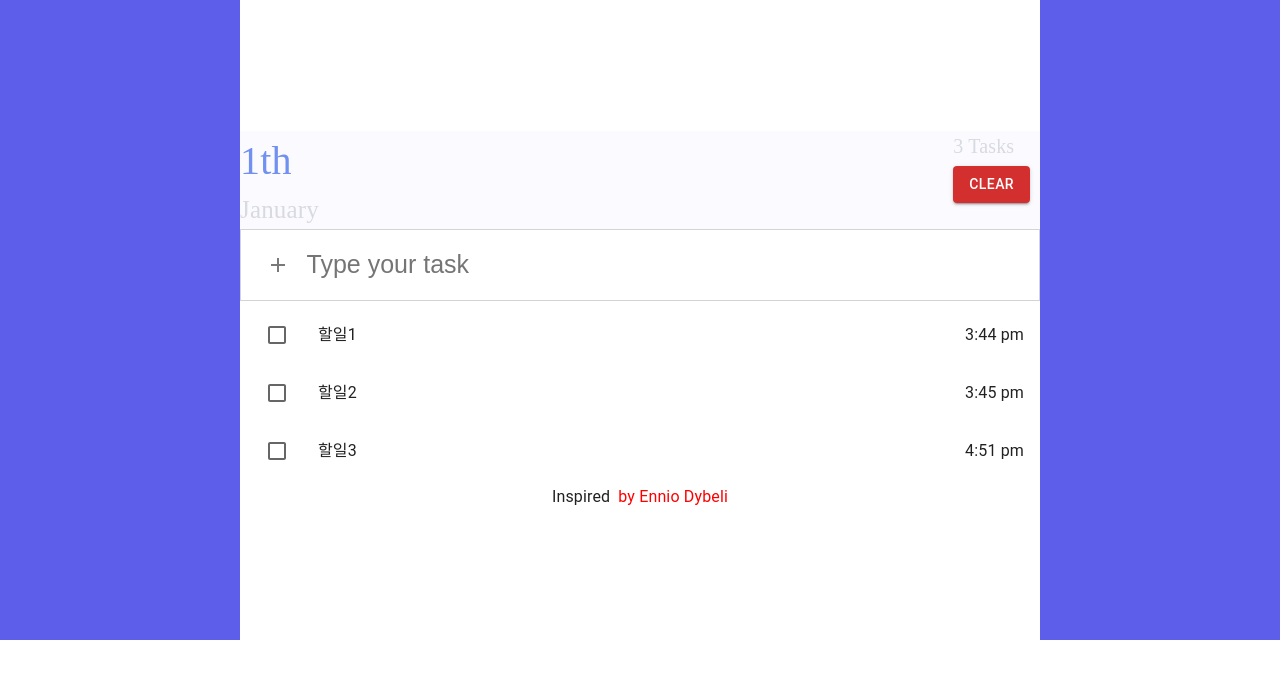
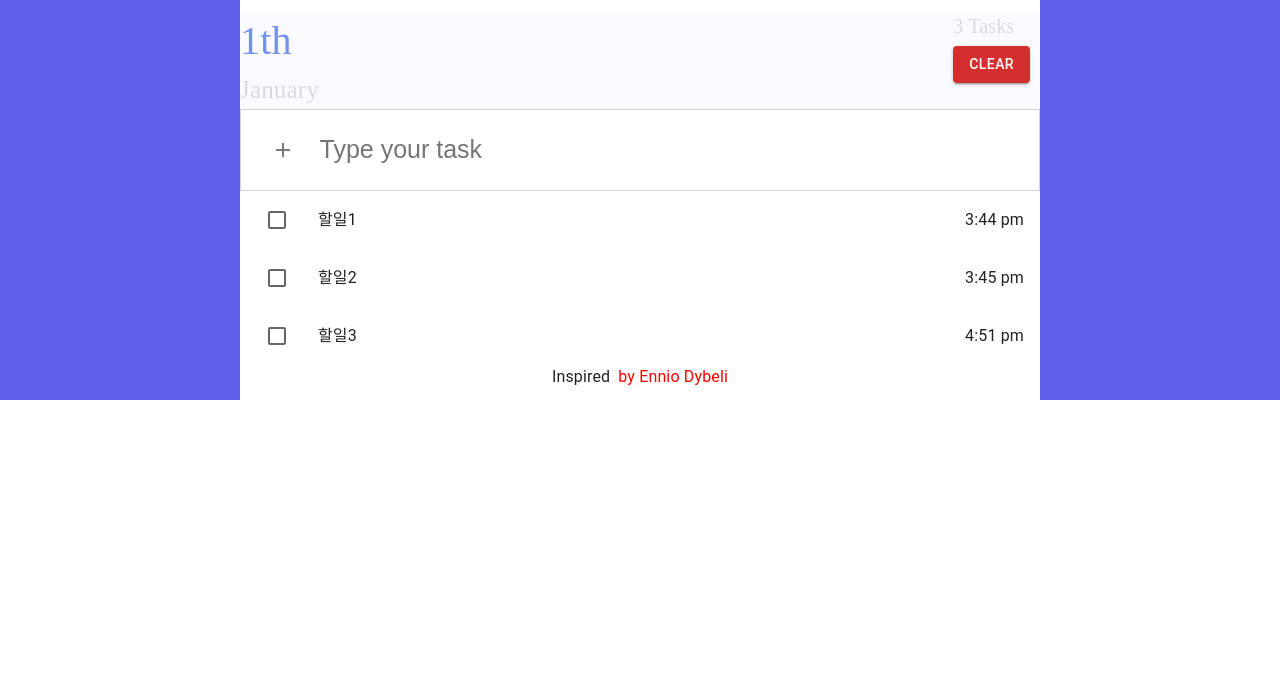
Before and after one commit to hyunsokstar/test-for-frontend, a Next.js app in the folder front/: page / in a window 1280 px wide. Shown: the top 678 px of the page. Built offline with nearby package versions, Linux system fonts and the light colour scheme; no server answers.

Commit message:
update for test

```diff
--- a/front/components/TodoInput/index.tsx
+++ b/front/components/TodoInput/index.tsx
@@ -15,10 +15,11 @@ type Props = {
 
 const useStyles = makeStyles((theme) => ({
   iconForInputEnter: {
+    // padding: "10px",
     transition: theme.transitions.create(["border-radius", "background-color"]),
     "&:hover": {
       borderRadius: "4px",
-      backgroundColor: "#F7F2F1"
+      backgroundColor: "#e3dbd9"
     }
   }
 }));
@@ -53,8 +54,8 @@ function TodoInput({ add_todo, inputValue, setInputValue }: Props) {
 
   return (
     <div style={{ display: "flex",padding:"10px", border: "1px solid lightgray" }}>
-      <div style={{ backgroundColor: "white", display: "flex", textAlign: "center", alignItems: "center", marginLeft: "10px", padding: "5px" }} className={classes.iconForInputEnter}>
-        <AddIcon style={{ opacity: "0.6" }} onClick={add_todo2} />
+      <div style={{ backgroundColor: "white", display: "flex", textAlign: "center", alignItems: "center", marginLeft: "10px", padding: "10px" }} >
+        <AddIcon style={{ opacity: "0.6" }} onClick={add_todo2} className={classes.iconForInputEnter}/>
 
         <input
           ref={inputRef}
@@ -62,7 +63,7 @@ function TodoInput({ add_todo, inputValue, setInputValue }: Props) {
           id="fname"
           name="fname"
           placeholder=' Type your task'
-          style={{ width: "100%", height: "40px", fontSize: "25px", outline: "none", padding: "10px", border:"none" }}
+          style={{ width: "100%", height: "40px", fontSize: "25px", outline: "none", padding: "18px", border:"none" }}
           onChange={inputHandler}
           onKeyDown={(e) => key_down_handler(e)}
           value={inputValue}
--- a/front/components/container/TodosContainer.tsx
+++ b/front/components/container/TodosContainer.tsx
@@ -1,13 +1,122 @@
-import React from 'react'
-import TodosTable from '../TodosTable'
-
+import React, { useState, useEffect } from 'react'
+import TodoHeader from '../TodoHeader'
+import TodoInput from '../TodoInput'
+import TodoList from '../TodoList'
+import BottomContainer from '../Bottom'
 
 type Props = {}
 
+interface row_type_for_delete_row {
+    id: number;
+    todo: string;
+    createdAt: string;
+}
+
+const sapme_todos = [
+    { id: 1, todo: "할일1", createdAt: "3:44 pm" },
+    { id: 2, todo: "할일2", createdAt: "3:45 pm" },
+    { id: 3, todo: "할일3", createdAt: "4:51 pm" },
+]
+
 function TodosContainer({ }: Props) {
+    const [data_for_todos, set_data_for_todos] = useState<any>(sapme_todos);
+    const [checked_list, set_checked_list] = useState<Array<number>>([]);
+    const [inputValue, setInputValue] = useState("")
+
+    const add_todo = async (e: any, todoData = "") => {
+        const randomId = Math.random();
+        console.log("e.key : ", e.key);
+
+
+        let todo = todoData;
+
+        const time = await new Date();
+        const create_at_for_row = await time.toLocaleTimeString("en", { hour: '2-digit', minute: '2-digit' }).toLowerCase();
+
+        if (e.key === 'Enter') {
+            todo = e.target.value;
+            if (todo === "") {
+                alert("할일을 입력해 주세요")
+            } else {
+                set_data_for_todos((prev: any) => [...prev, { id: randomId, todo: todo, createdAt: create_at_for_row }]);
+                setInputValue("")
+            }
+
+        } else if (e.key === "icon") {
+            if (todoData !== "") {
+                set_data_for_todos((prev: any) => [...prev, { id: randomId, todo: todo, createdAt: create_at_for_row }]);
+                setInputValue("")
+            } else {
+                alert("할일을 입력해 주세요 !")
+            }
+        }
+
+    }
+
+    const checkHandler = (e: React.FormEvent<HTMLInputElement>) => {
+        const target = e.target as HTMLInputElement;
+        const checked = target.checked;
+        const checked_id = Number(target.id);
+
+        if (checked) {
+            set_checked_list(([...checked_list, checked_id]))
+        } else {
+            console.log("체크 취소 => 체크 ");
+            const new_checked_list = checked_list.filter((chid: any) => {
+                if (chid !== checked_id) {
+                    return checked_id;
+                }
+            })
+            set_checked_list(new_checked_list);
+        }
+
+    }
+
+    const clearButtonHandler = () => {
+        console.log("clearButtonHandler : ", clearButtonHandler);
+
+        // set_data_for_todos([]);
+        if (checked_list.length === 0) {
+            alert("삭제할 row를 선택해 주세요 !!");
+            return;
+        } else {
+            set_data_for_todos([]);
+        }
+
+        const new_data_for_todos_for_delete = data_for_todos.filter((row: row_type_for_delete_row) => {
+            // console.log("row : ",row);
+            if (!checked_list.includes(row.id)) {
+                return row;
+            }
+
+        })
+        set_data_for_todos(new_data_for_todos_for_delete);
+
+    }
+
     return (
-        <div>
-            <TodosTable />
+        <div style={{
+            display: "flex",
+            flexDirection: "column",
+            border: "0px solid blue",
+            width: "100%",
+            margin: "auto",
+            // gap: '5px'
+        }}>
+
+            <div style={{ padding: "0px" }}>
+                <TodoHeader task_of_number={data_for_todos.length} clearButtonHandler={clearButtonHandler} />
+                <TodoInput add_todo={add_todo} inputValue={inputValue} setInputValue={setInputValue} />
+            </div>
+
+            <div>
+                <TodoList data_for_todos={data_for_todos} checkHandler={checkHandler} checked_list={checked_list} />
+            </div>
+
+            <div style={{ display: "flex", justifyContent: "center" }}>
+                <BottomContainer />
+            </div>
+
         </div>
     )
 }
--- a/front/components/container/TodosContainer2.tsx
+++ /dev/null
@@ -1,124 +0,0 @@
-import React, { useState, useEffect } from 'react'
-import TodoHeader from '../../components/TodoHeader'
-import TodoInput from '../../components/TodoInput'
-import TodoList from '../../components/TodoList'
-import BottomContainer from '../../components/Bottom'
-
-type Props = {}
-
-interface row_type_for_delete_row {
-    id: number;
-    todo: string;
-    createdAt: string;
-}
-
-const sapme_todos = [
-    { id: 1, todo: "할일1", createdAt: "3:44 pm" },
-    { id: 2, todo: "할일2", createdAt: "3:45 pm" },
-    { id: 3, todo: "할일3", createdAt: "4:51 pm" },
-]
-
-function TodosContainer2({ }: Props) {
-    const [data_for_todos, set_data_for_todos] = useState<any>(sapme_todos);
-    const [checked_list, set_checked_list] = useState<Array<number>>([]);
-    const [inputValue, setInputValue] = useState("")
-
-    const add_todo = async (e: any, todoData = "") => {
-        const randomId = Math.random();
-        console.log("e.key : ", e.key);
-
-
-        let todo = todoData;
-
-        const time = await new Date();
-        const create_at_for_row = await time.toLocaleTimeString("en", { hour: '2-digit', minute: '2-digit' }).toLowerCase();
-
-        if (e.key === 'Enter') {
-            todo = e.target.value;
-            if (todo === "") {
-                alert("할일을 입력해 주세요")
-            } else {
-                set_data_for_todos((prev: any) => [...prev, { id: randomId, todo: todo, createdAt: create_at_for_row }]);
-                setInputValue("")
-            }
-
-        } else if (e.key === "icon") {
-            if (todoData !== "") {
-                set_data_for_todos((prev: any) => [...prev, { id: randomId, todo: todo, createdAt: create_at_for_row }]);
-                setInputValue("")
-            } else {
-                alert("할일을 입력해 주세요 !")
-            }
-        }
-
-    }
-
-    const checkHandler = (e: React.FormEvent<HTMLInputElement>) => {
-        const target = e.target as HTMLInputElement;
-        const checked = target.checked;
-        const checked_id = Number(target.id);
-
-        if (checked) {
-            set_checked_list(([...checked_list, checked_id]))
-        } else {
-            console.log("체크 취소 => 체크 ");
-            const new_checked_list = checked_list.filter((chid: any) => {
-                if (chid !== checked_id) {
-                    return checked_id;
-                }
-            })
-            set_checked_list(new_checked_list);
-        }
-
-    }
-
-    const clearButtonHandler = () => {
-        console.log("clearButtonHandler : ", clearButtonHandler);
-
-        // set_data_for_todos([]);
-        if (checked_list.length === 0) {
-            alert("삭제할 row를 선택해 주세요 !!");
-            return;
-        } else {
-            set_data_for_todos([]);
-        }
-
-        const new_data_for_todos_for_delete = data_for_todos.filter((row: row_type_for_delete_row) => {
-            // console.log("row : ",row);
-            if (!checked_list.includes(row.id)) {
-                return row;
-            }
-
-        })
-        set_data_for_todos(new_data_for_todos_for_delete);
-
-    }
-
-    return (
-        <div style={{
-            display: "flex",
-            flexDirection: "column",
-            border: "0px solid blue",
-            width: "100%",
-            margin: "auto",
-            gap: '5px'
-        }}>
-
-            <div style={{ padding: "0px" }}>
-                <TodoHeader task_of_number={data_for_todos.length} clearButtonHandler={clearButtonHandler} />
-                <TodoInput add_todo={add_todo} inputValue={inputValue} setInputValue={setInputValue} />
-            </div>
-
-            <div>
-                <TodoList data_for_todos={data_for_todos} checkHandler={checkHandler} checked_list={checked_list} />
-            </div>
-
-            <div style={{ display: "flex", justifyContent: "center" }}>
-                <BottomContainer />
-            </div>
-
-        </div>
-    )
-}
-
-export default TodosContainer2
--- a/front/pages/index.tsx
+++ b/front/pages/index.tsx
@@ -1,6 +1,6 @@
 import React, { useState, useEffect } from 'react'
 
-import TodosContainer2 from '../components/container/TodosContainer2'
+import TodosContainer from '../components/container/TodosContainer'
 
 type Props = {}
 
@@ -12,10 +12,10 @@ function front_test({ }: Props) {
         <div style={{
           backgroundColor: "white",
           display: "flex",
-          height: "80vh",
+          height: "50vh",
           width: "800px",
         }}>
-          <TodosContainer2 />
+          <TodosContainer />
         </div>
       </div>
     </>
```
